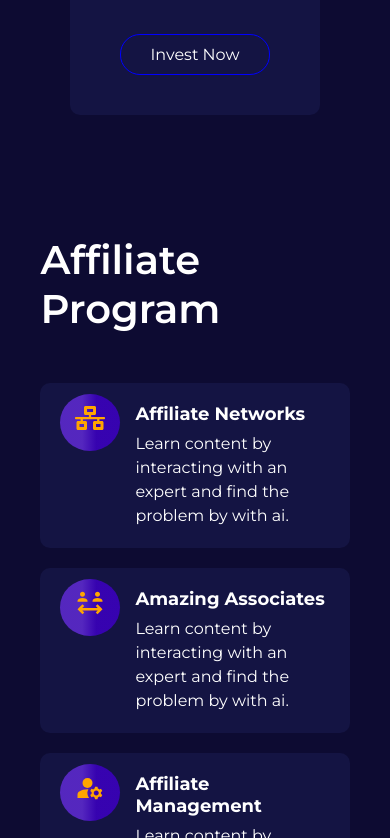
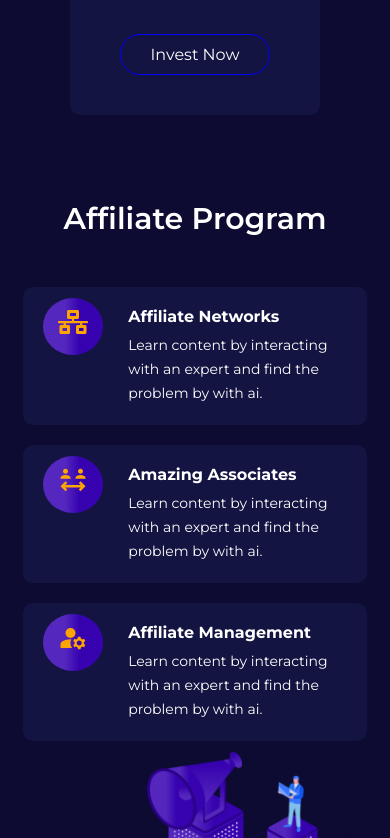
Before and after one commit to mayor-style/gain, a React (Vite) app: page / in a window 390 px wide. Shown: the part 3606-4444 px from the top of the page. Built offline with nearby package versions, Linux system fonts and the light colour scheme.

Commit message:
Update Affiliate.css

```diff
--- a/src/Components/Affiliate/Affiliate.css
+++ b/src/Components/Affiliate/Affiliate.css
@@ -104,4 +104,31 @@
     .AffiliateSec .right img{
         height: 300px;
     }
+
+    .AffiliateSec .left .contentCon .card{
+        width: 100%;
+        gap: 10px;
+    }
+
+    .AffiliateSec .left .header h1{
+        font-size: 30px;
+        text-align: center;
+    }
+
+    .AffiliateSec .right, .AffiliateSec .left{
+        width: 100%;
+    }
+
+    .AffiliateSec .left .contentCon .card h2{
+        font-size: 16px;
+        font-weight: 700;
+    }
+
+    .AffiliateSec .left .contentCon .card p{
+        font-size: 14px;
+    }
+
+    .Affiliate{
+        padding: 35px;
+    }
 }
```
